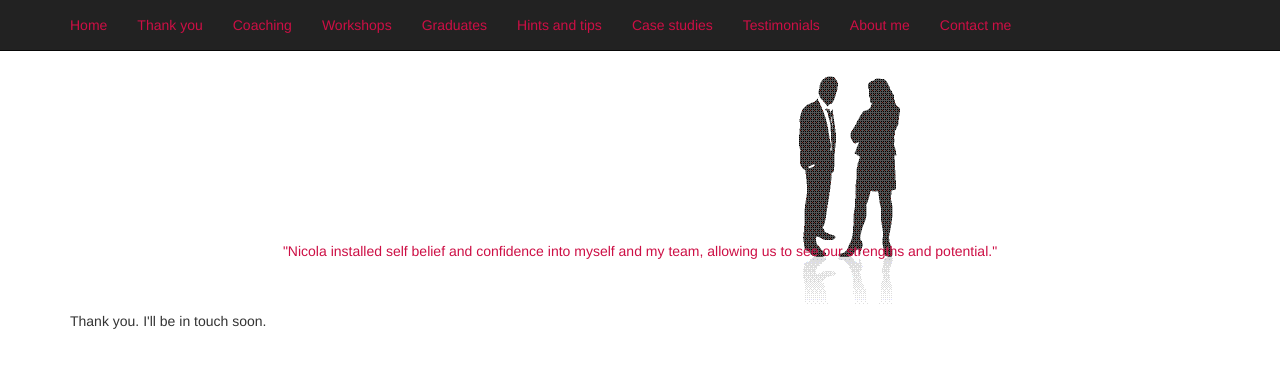
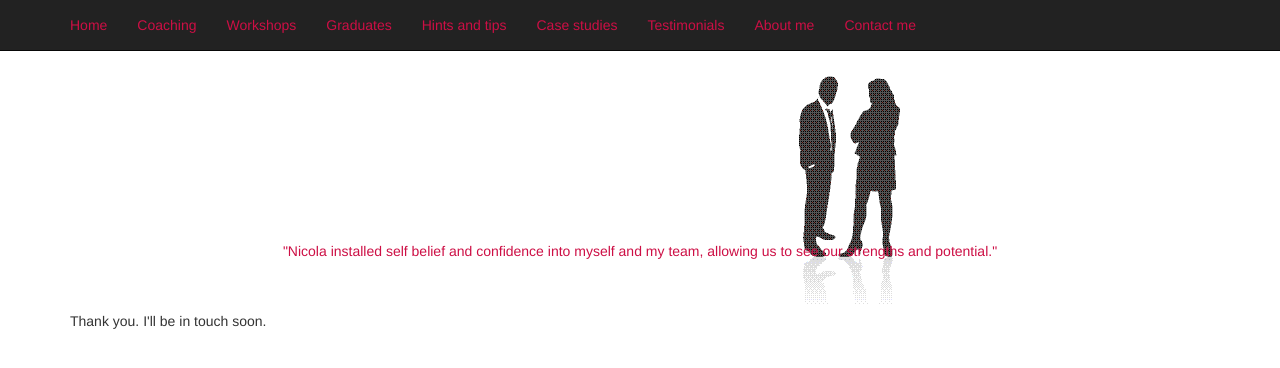
Before and after one commit to quimarche/nicolaatkins.com, a Jekyll site: the page built from thankyou.html, in a window 1280 px wide. Shown: the top 368 px of the page. Built offline with Jekyll 4.4.1, drawn with Linux system fonts in a browser that asks for light colours; nearby versions of some CDN libraries.

Commit message:
Remove thank you page from menu.

```diff
--- a/_layouts/default.html
+++ b/_layouts/default.html
@@ -27,7 +27,7 @@
                         <ul class="nav navbar-nav">
                             {% assign pages = site.pages | sort:"position" %}
                             {% for page in pages %}
-                                {% unless page.brand %}
+                                {% unless page.brand or page.hide %}
                                     <li>
                                         <a href="{{ page.url }}">{{ page.title }}</a>
                                     </li>
--- a/thankyou.html
+++ b/thankyou.html
@@ -1,5 +1,5 @@
 ---
-position: 1
+hide: true
 title: Thank you
 ---
 <p>Thank you. I'll be in touch soon.</p>
```
